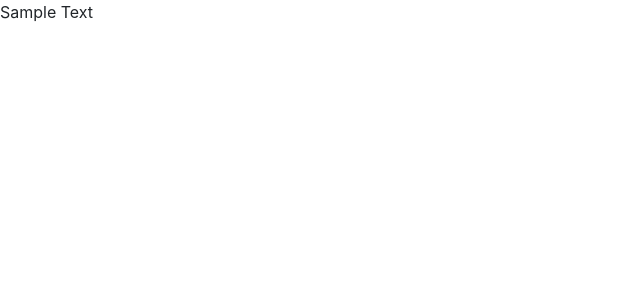
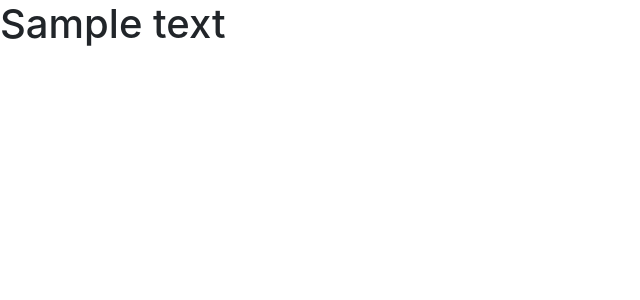
Before and after one commit to MorganS39/FEDL-projects, a React (Create React App) app in the folder drum/: page / in a window 1280 px wide. Shown: the top 300 px of the page, without its empty margins (0-640 px from the left). Built offline with nearby package versions, Linux system fonts and the light colour scheme; the HTML template or start-up script is replaced by a standard one.

Commit message:
building basic framework of code

```diff
--- a/drum/src/App.js
+++ b/drum/src/App.js
@@ -1,17 +1,26 @@
 import React from 'react';
 
-function App() {
+export default class App extends React.Component {
+  constructor(props) {
+    super(props);
+    this.state = {
+      drum: "",
+    };
+  }
+
+
+render() {
+
+
+
   return (
-    <div id="drum-machine">
-      <div className="App">
-        <header className="App-header">
-          <p>
-            Sample Text
-          </p>
-        </header>
+      <div id="drum-machine">
+        <div className="App">
+          <h1>
+            Sample text
+          </h1>
+        </div>
       </div>
-    </div>
-  );
+    );
+  }
 }
-
-export default App;
```
